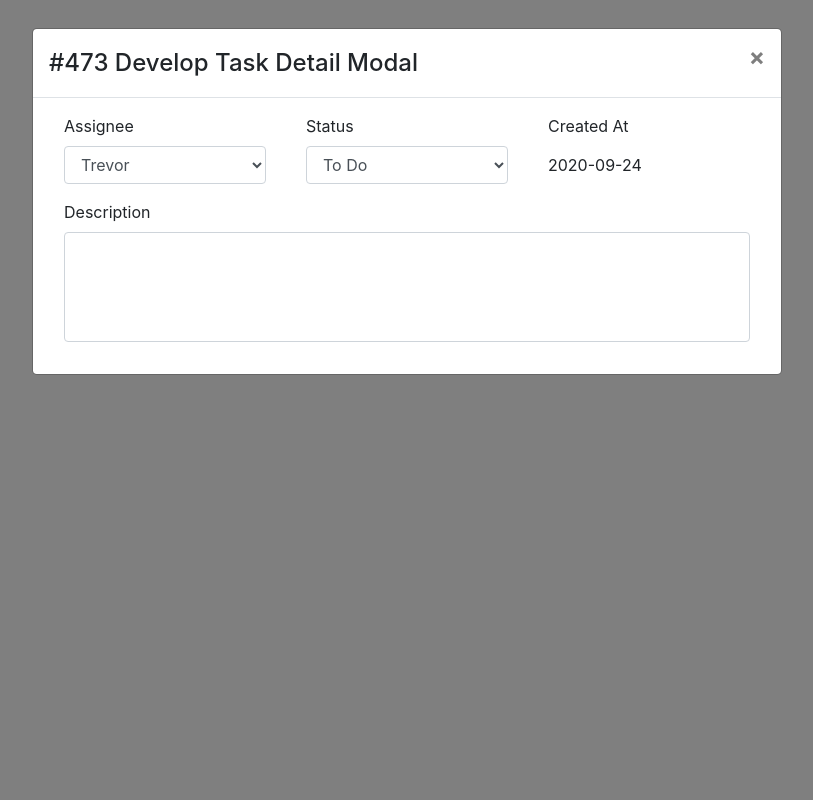
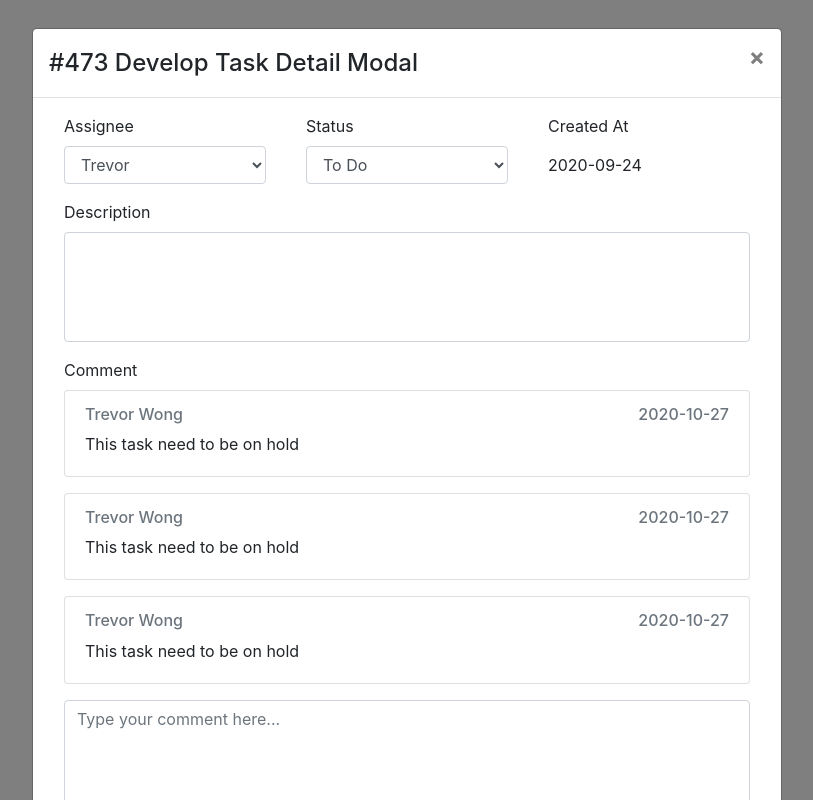
Before and after one commit to trevorwong30-c/slack-for-scrum-frontend, a React (Create React App) app: page /task in a window 1280 px wide. Shown: the whole page, without its empty margins (233-1046 px from the left). Built offline with nearby package versions, Linux system fonts and the light colour scheme.

Commit message:
added: - comment area

```diff
--- a/src/containers/task/taskDetailModal/TaskDetailModal.tsx
+++ b/src/containers/task/taskDetailModal/TaskDetailModal.tsx
@@ -2,7 +2,7 @@ import React, { useEffect, useState } from 'react';
 import Modal from 'react-bootstrap/Modal';
 import { RootStateOrAny, useDispatch, useSelector } from 'react-redux';
 import {Task} from "../../../interfaces";
-import {Row, Col, Form} from "react-bootstrap";
+import {Row, Col, Form, Card} from "react-bootstrap";
 import "./style.scss";
 import {TaskStatus} from "../../../enums";
 import moment from "moment";
@@ -69,6 +69,34 @@ const TaskDetailModal = (props: TaskDetailModalProps) => {
       );
   }
 
+  const renderCommentArea = () => {
+      return (
+          <Card>
+              <Card.Body>
+                  <Card.Subtitle className="mb-2 text-muted">
+                      <Form.Row>
+                          <Col className="label-username" xs={6}>Trevor Wong</Col>
+                          <Col className="label-comment-date" xs={6}>2020-10-27</Col>
+                      </Form.Row>
+                  </Card.Subtitle>
+                  <Card.Text>This task need to be on hold</Card.Text>
+              </Card.Body>
+          </Card>
+      );
+  }
+
+  const renderCommentField = () => {
+      return (
+          <Form.Group as={Col} controlId="formGridState">
+              <Form.Label>Comment</Form.Label>
+              { renderCommentArea() }
+              { renderCommentArea() }
+              { renderCommentArea() }
+              <Form.Control as="textarea" defaultValue={""} rows={4} placeholder={"Type your comment here..."}></Form.Control>
+          </Form.Group>
+      );
+  }
+
   useEffect(() => {
 
   }, []);
@@ -82,6 +110,7 @@ const TaskDetailModal = (props: TaskDetailModalProps) => {
             <Form>
                 { renderStatusRow() }
                 { renderDescriptionField() }
+                { renderCommentField() }
             </Form>
           </Modal.Body>
       </Modal>
--- a/src/containers/task/taskDetailModal/style.scss
+++ b/src/containers/task/taskDetailModal/style.scss
@@ -7,6 +7,20 @@
     textarea {
       resize: none;
     }
+
+    .card + textarea, .card + .card
+    {
+      margin-top: 1rem;
+    }
+
+    .card {
+      .label-username {
+        text-align: left;
+      }
+      .label-comment-date {
+        text-align: right;
+      }
+    }
   }
 
 }
```
